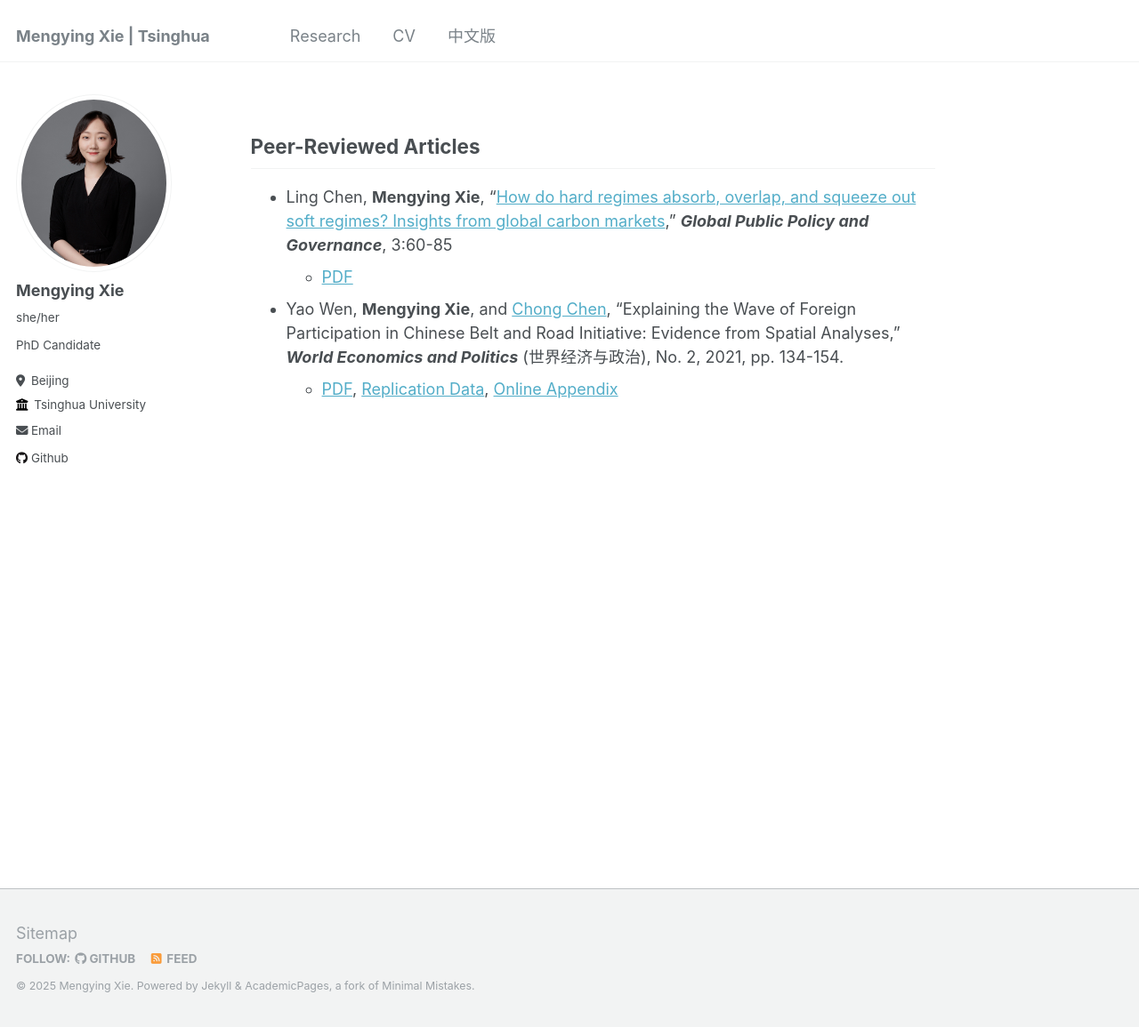
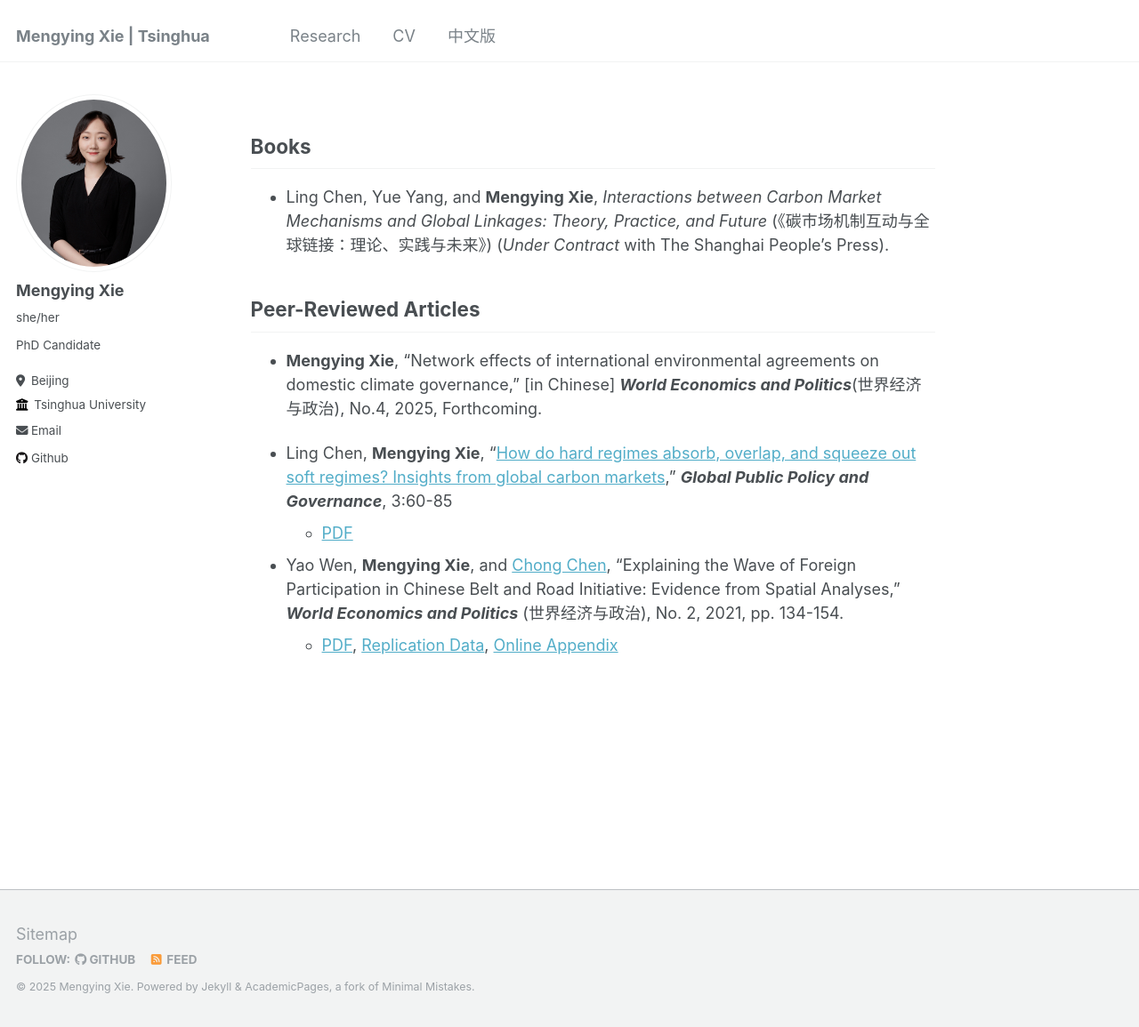
Before and after one commit to xiemythu/xiemythu.github.io, a Jekyll site: the page built from _pages/research.md, in a window 1280 px wide and 1155 px high. Shown: the whole window at 89% size. Built offline with Jekyll 4.4.1, drawn with Linux system fonts in a browser that asks for light colours.

Commit message:
Update research.md

```diff
--- a/_pages/research.md
+++ b/_pages/research.md
@@ -5,7 +5,14 @@ author_profile: true
 
 {% include base_path %}
 
+## Books
+
+*  Ling Chen, Yue Yang, and **Mengying Xie**, *Interactions between Carbon Market Mechanisms and Global Linkages: Theory, Practice, and Future* (《碳市场机制互动与全球链接：理论、实践与未来》) (*Under Contract* with The Shanghai People's Press).
+
+
 ## Peer-Reviewed Articles
+
+*  **Mengying Xie**, "Network effects of international environmental agreements on domestic climate governance," [in Chinese] ***World Economics and Politics***(世界经济与政治), No.4, 2025, Forthcoming.
 
 * Ling Chen, **Mengying Xie**, "[How do hard regimes absorb, overlap, and squeeze out soft regimes? Insights from global carbon markets](https://doi.org/10.1007/s43508-023-00064-3)," ***Global Public Policy and Governance***, 3:60-85
     + [PDF](https://xiemythu.github.io/files/chen_xie_2023.pdf)
```
